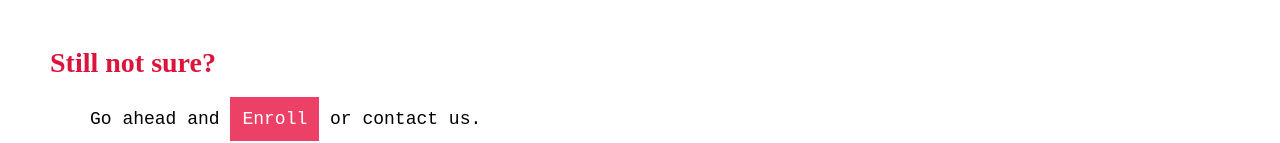
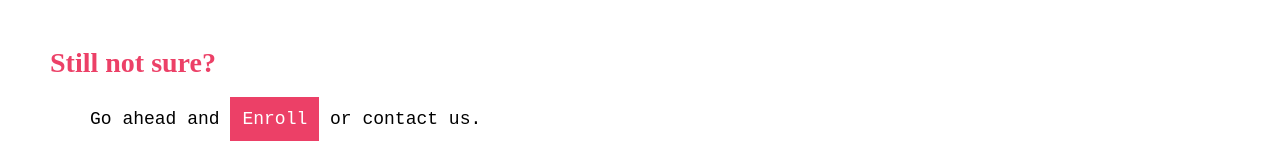
Before and after one commit to Ezra-code/moringa-landing-page, a plain HTML site: page index.html in a window 1280 px wide. Shown: the part 3812-3955 px from the top of the page. Drawn offline with Linux system fonts and the light colour scheme.

Commit message:
made color change

```diff
--- a/assets/styles/style.css
+++ b/assets/styles/style.css
@@ -312,7 +312,7 @@ p .story{
     margin: 20px;
 }
 .footnote h2{
-    color: crimson;
+    color: #EC4067;
     font-size: 28px;
     margin: 30px;
 }
```
